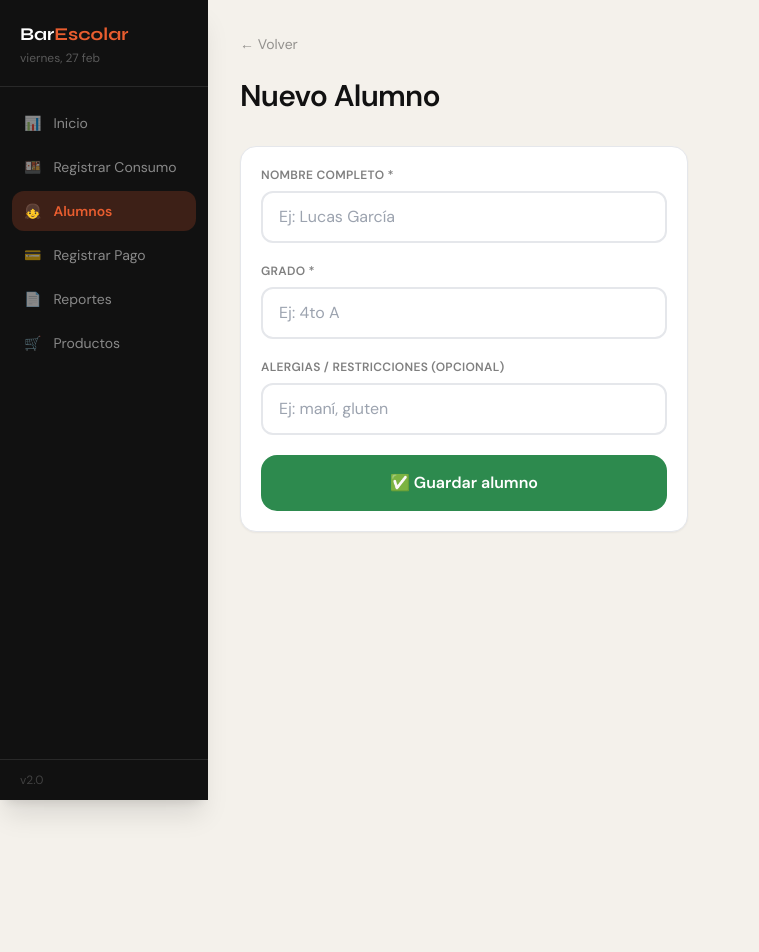
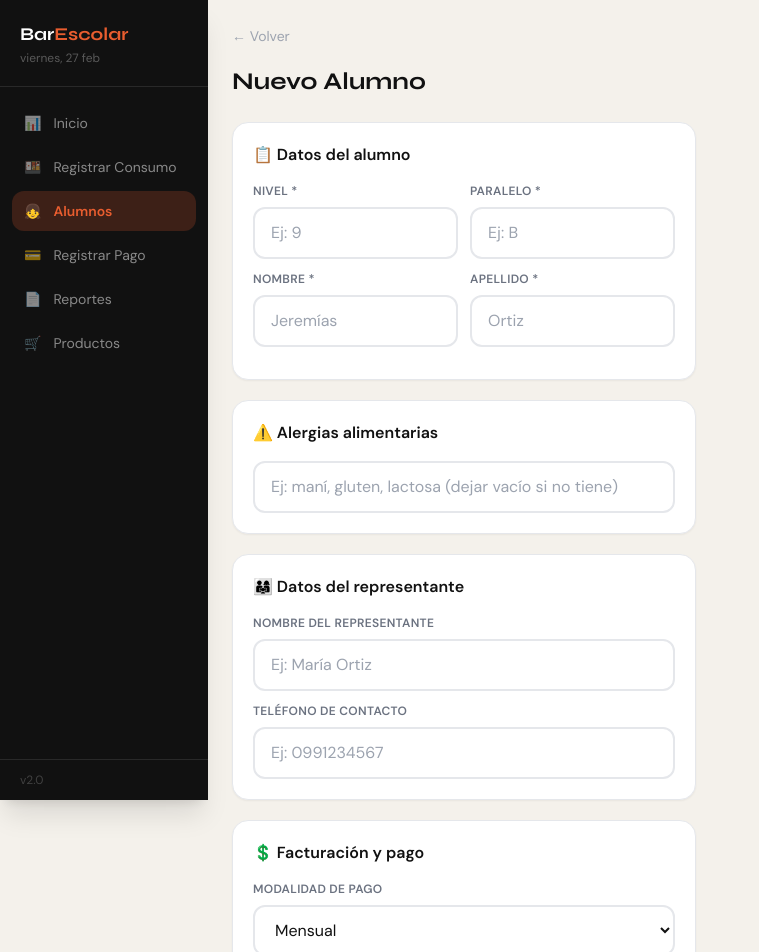
Before and after one commit to GabrielOrtiz2025/bar-escolar, a Next.js app: page /alumnos/nuevo in a window 1280 px wide. Shown: the top 952 px of the page, without its empty margins (0-759 px from the left). Before the commit the page ends 800 px from the top, so only its background shows below. Built offline with nearby package versions, Linux system fonts and the light colour scheme; no server answers.

Commit message:
Refactor NuevoAlumno component and update form fields

```diff
--- a/app/alumnos/nuevo/page.tsx
+++ b/app/alumnos/nuevo/page.tsx
@@ -1,50 +1,124 @@
 'use client'
-
 import { useState } from 'react'
 import { supabase } from '../../lib/supabase'
 import { useRouter } from 'next/navigation'
 import Link from 'next/link'
 
-export default function NuevoAlumnoPage() {
+export default function NuevoAlumno() {
   const router = useRouter()
   const [loading, setLoading] = useState(false)
-  const [form, setForm] = useState({ nombre: '', grado: '', alergias: '' })
   const [error, setError] = useState('')
+  const [form, setForm] = useState({
+    nivel: '', paralelo: '', nombre: '', apellido: '',
+    alergias: '', requiere_factura: false,
+    representante_nombre: '', representante_telefono: '',
+    modalidad_pago: 'mensual',
+  })
 
-  async function handleSubmit(e: React.FormEvent) {
+  function set(k: string, v: any) { setForm(f => ({ ...f, [k]: v })) }
+
+  async function guardar(e: React.FormEvent) {
     e.preventDefault()
-    if (!form.nombre || !form.grado) { setError('Nombre y grado son obligatorios'); return }
+    setError('')
+    if (!form.nivel || !form.paralelo || !form.nombre || !form.apellido) {
+      setError('Nivel, paralelo, nombre y apellido son obligatorios')
+      return
+    }
     setLoading(true)
     const { error: err } = await supabase.from('alumnos').insert({
+      nivel: form.nivel.trim(),
+      paralelo: form.paralelo.trim().toUpperCase(),
       nombre: form.nombre.trim(),
-      grado: form.grado.trim(),
+      apellido: form.apellido.trim(),
       alergias: form.alergias.trim() || null,
+      requiere_factura: form.requiere_factura,
+      representante_nombre: form.representante_nombre.trim() || null,
+      representante_telefono: form.representante_telefono.trim() || null,
+      modalidad_pago: form.modalidad_pago,
     })
-    if (err) { setError('Error al guardar: ' + err.message); setLoading(false); return }
+    if (err) { setError(err.message); setLoading(false); return }
     router.push('/alumnos')
   }
 
   return (
-    <div className="p-8 animate-in max-w-lg">
-      <Link href="/alumnos" className="text-black/40 text-sm hover:text-black mb-6 inline-block">← Volver</Link>
-      <h1 className="font-display font-black text-3xl tracking-tight mb-8">Nuevo Alumno</h1>
+    <div className="p-6 max-w-lg fade-in">
+      <Link href="/alumnos" className="text-gray-400 text-sm hover:text-black mb-5 inline-block">← Volver</Link>
+      <h1 className="text-2xl font-bold mb-6" style={{ fontFamily: 'Syne' }}>Nuevo Alumno</h1>
 
-      <form onSubmit={handleSubmit} className="card flex flex-col gap-5">
-        <div>
-          <label className="block text-xs font-bold text-black/50 uppercase tracking-wide mb-2">Nombre completo *</label>
-          <input className="input" placeholder="Ej: Lucas García" value={form.nombre} onChange={e => setForm({ ...form, nombre: e.target.value })} />
+      <form onSubmit={guardar} className="flex flex-col gap-5">
+        {/* Identificación */}
+        <div className="card">
+          <h3 className="font-bold mb-4">📋 Datos del alumno</h3>
+          <div className="grid grid-cols-2 gap-3 mb-3">
+            <div>
+              <label className="label">Nivel *</label>
+              <input className="input" placeholder="Ej: 9" value={form.nivel} onChange={e => set('nivel', e.target.value)} />
+            </div>
+            <div>
+              <label className="label">Paralelo *</label>
+              <input className="input" placeholder="Ej: B" value={form.paralelo} onChange={e => set('paralelo', e.target.value)} />
+            </div>
+          </div>
+          <div className="grid grid-cols-2 gap-3 mb-3">
+            <div>
+              <label className="label">Nombre *</label>
+              <input className="input" placeholder="Jeremías" value={form.nombre} onChange={e => set('nombre', e.target.value)} />
+            </div>
+            <div>
+              <label className="label">Apellido *</label>
+              <input className="input" placeholder="Ortiz" value={form.apellido} onChange={e => set('apellido', e.target.value)} />
+            </div>
+          </div>
+          {form.nivel && form.paralelo && form.nombre && form.apellido && (
+            <div className="bg-[#f4f1eb] rounded-xl px-4 py-2 text-sm text-gray-500">
+              Código: <strong className="text-black">{form.nivel}{form.paralelo} — {form.nombre} {form.apellido}</strong>
+            </div>
+          )}
         </div>
-        <div>
-          <label className="block text-xs font-bold text-black/50 uppercase tracking-wide mb-2">Grado *</label>
-          <input className="input" placeholder="Ej: 4to A" value={form.grado} onChange={e => setForm({ ...form, grado: e.target.value })} />
+
+        {/* Alergias */}
+        <div className="card">
+          <h3 className="font-bold mb-4">⚠️ Alergias alimentarias</h3>
+          <input className="input" placeholder="Ej: maní, gluten, lactosa (dejar vacío si no tiene)" value={form.alergias} onChange={e => set('alergias', e.target.value)} />
         </div>
-        <div>
-          <label className="block text-xs font-bold text-black/50 uppercase tracking-wide mb-2">Alergias / restricciones (opcional)</label>
-          <input className="input" placeholder="Ej: maní, gluten" value={form.alergias} onChange={e => setForm({ ...form, alergias: e.target.value })} />
+
+        {/* Representante */}
+        <div className="card">
+          <h3 className="font-bold mb-4">👨‍👩‍👧 Datos del representante</h3>
+          <div className="mb-3">
+            <label className="label">Nombre del representante</label>
+            <input className="input" placeholder="Ej: María Ortiz" value={form.representante_nombre} onChange={e => set('representante_nombre', e.target.value)} />
+          </div>
+          <div>
+            <label className="label">Teléfono de contacto</label>
+            <input className="input" placeholder="Ej: 0991234567" value={form.representante_telefono} onChange={e => set('representante_telefono', e.target.value)} />
+          </div>
         </div>
-        {error && <p className="text-semaforo-red text-sm bg-semaforo-red-light rounded-xl px-4 py-3">{error}</p>}
-        <button type="submit" className="btn-green" disabled={loading}>
-          {loading ? 'Guardando...' : '✅ Guardar alumno'}
+
+        {/* Facturación y pago */}
+        <div className="card">
+          <h3 className="font-bold mb-4">💲 Facturación y pago</h3>
+          <div className="mb-4">
+            <label className="label">Modalidad de pago</label>
+            <select className="input" value={form.modalidad_pago} onChange={e => set('modalidad_pago', e.target.value)}>
+              <option value="diario">Diario</option>
+              <option value="quincenal">Quincenal</option>
+              <option value="mensual">Mensual</option>
+            </select>
+          </div>
+          <label className="flex items-center gap-3 cursor-pointer">
+            <div className={`w-12 h-6 rounded-full transition-colors ${form.requiere_factura ? 'bg-[#2d8a4e]' : 'bg-gray-300'}`}
+              onClick={() => set('requiere_factura', !form.requiere_factura)}>
+              <div className={`w-6 h-6 bg-white rounded-full shadow transition-transform ${form.requiere_factura ? 'translate-x-6' : 'translate-x-0'}`} />
+            </div>
+            <span className="font-medium">Requiere factura</span>
+          </label>
+        </div>
+
+        {error && <p className="bg-[#fdecea] text-[#c0392b] rounded-xl px-4 py-3 text-sm">{error}</p>}
+
+        <button type="submit" className="btn-green py-5 text-lg" disabled={loading}>
+          {loading ? '⏳ Guardando...' : '✅ Guardar alumno'}
         </button>
       </form>
     </div>
```
